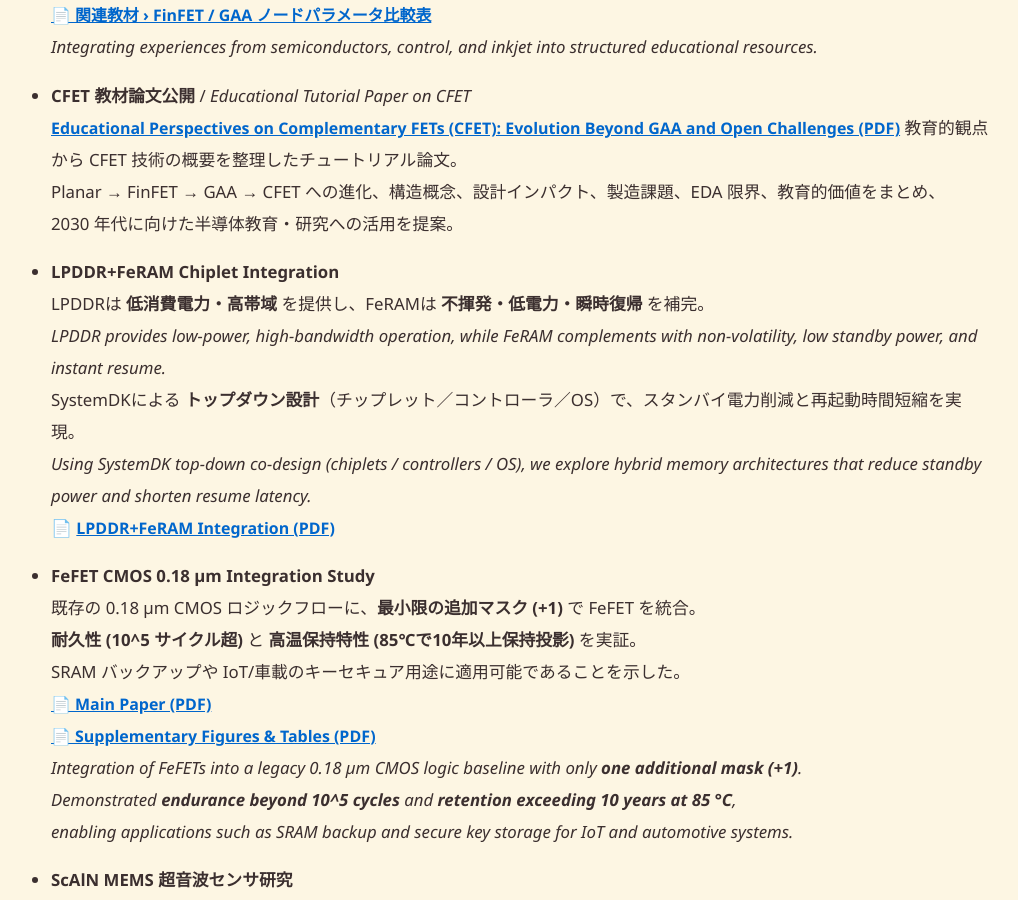
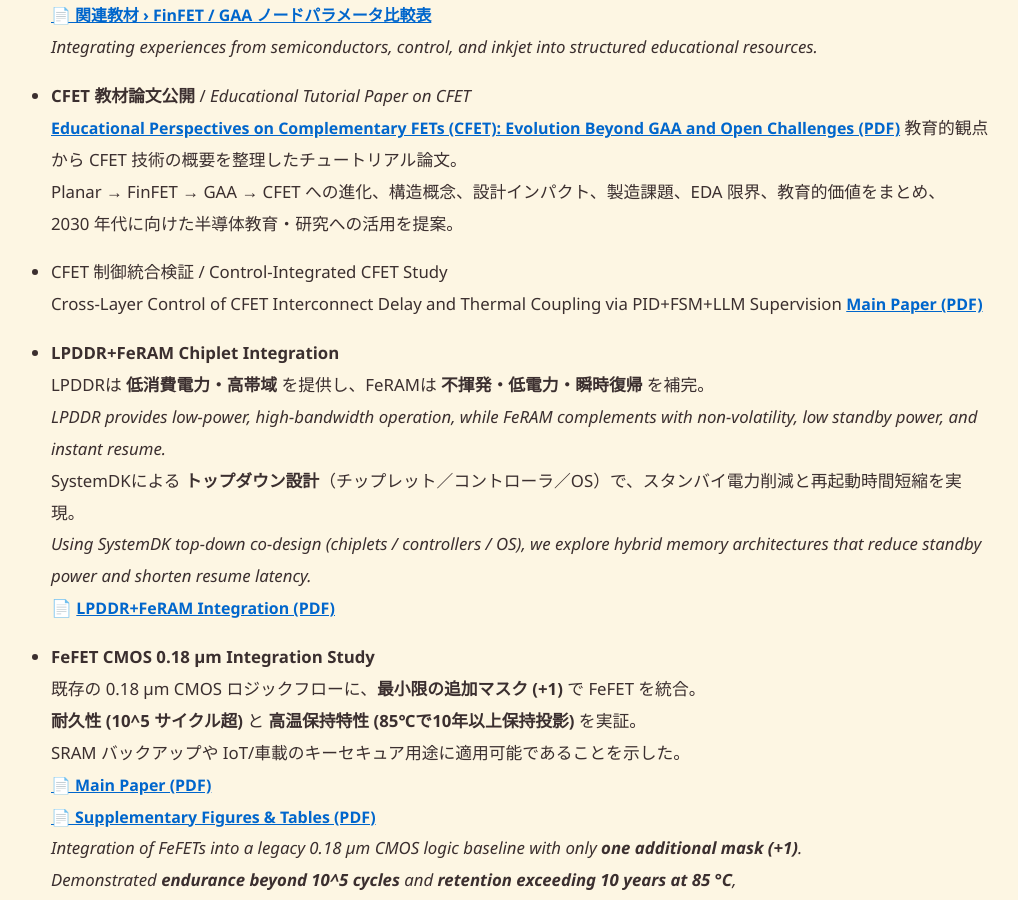
Before and after one commit to Samizo-AITL/Samizo-AITL.github.io, a Jekyll site: the page built from about/career-summary/index.md, in a window 1280 px wide and 900 px high, scrolled down 2476 px. Shown: the whole window, without its empty margins (139-1157 px from the left). Built offline with Jekyll 4.4.1, drawn with Linux system fonts in a browser that asks for light colours.

Commit message:
Update index.md

```diff
--- a/about/career-summary/index.md
+++ b/about/career-summary/index.md
@@ -92,6 +92,10 @@ description: "半導体・制御・インクジェット・教育の横断経験
   Planar → FinFET → GAA → CFET への進化、構造概念、設計インパクト、製造課題、EDA 限界、教育的価値をまとめ、
   2030 年代に向けた半導体教育・研究への活用を提案。
 
+- CFET 制御統合検証 / Control-Integrated CFET Study
+  Cross-Layer Control of CFET Interconnect Delay and Thermal Coupling via PID+FSM+LLM Supervision
+  [Main Paper (PDF)](cfet_ctrl2025.pdf)
+
 - **LPDDR+FeRAM Chiplet Integration**
   LPDDRは **低消費電力・高帯域** を提供し、FeRAMは **不揮発・低電力・瞬時復帰** を補完。
   *LPDDR provides low-power, high-bandwidth operation, while FeRAM complements with non-volatility, low standby power, and instant resume.*
```
